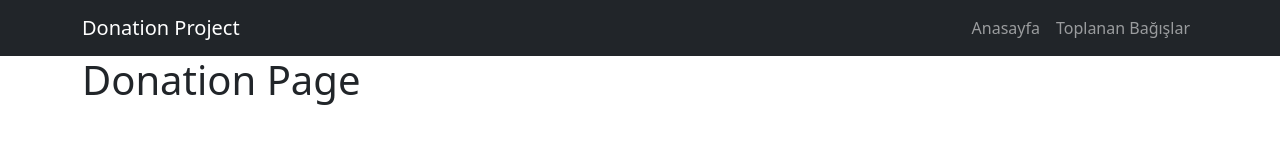
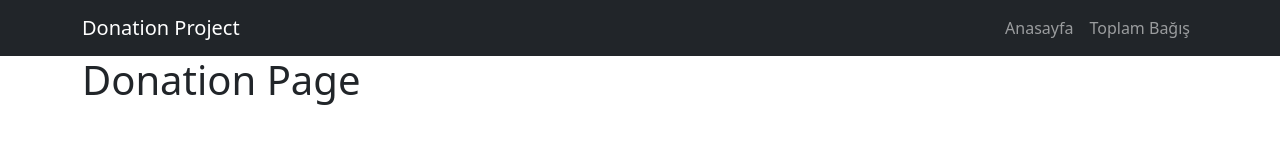
Before and after one commit to codeunlu/donation-project, a React (Create React App) app: page /donation/1 in a window 1280 px wide. Shown: the top 160 px of the page. Built offline with nearby package versions, Linux system fonts and the light colour scheme.

Commit message:
Menü sorunu giderilmiştir.

```diff
--- a/src/App.js
+++ b/src/App.js
@@ -1,16 +1,21 @@
-import Router from "./router";
 import "bootstrap/dist/css/bootstrap.min.css";
+import HomePage from "./pages/HomePage";
+import DonationPage from "./pages/DonationPage";
+import { Routes, Route, BrowserRouter } from "react-router-dom";
 import NavbarItem from "./components/Navbar";
 import { Container } from "react-bootstrap";
 
 function App() {
   return (
-    <div className="App">
+    <BrowserRouter>
       <NavbarItem />
       <Container>
-        <Router />
+        <Routes>
+          <Route path="/" element={<HomePage />} />
+          <Route path="/donation/:id" element={<DonationPage />} />
+        </Routes>
       </Container>
-    </div>
+    </BrowserRouter>
   );
 }
 
--- a/src/components/Navbar.js
+++ b/src/components/Navbar.js
@@ -1,17 +1,24 @@
 import React from "react";
 import { Navbar, Nav, Container } from "react-bootstrap";
+import { Link } from "react-router-dom";
 
 function NavbarItem() {
   return (
+    <>
         <Navbar bg="dark" variant="dark">
           <Container>
-        <Navbar.Brand href="#home">Donation Project</Navbar.Brand>
+            <Navbar.Brand as={Link} to="/">Donation Project</Navbar.Brand>
             <Nav className="justify-content-end">
-         <Nav.Link to="/">Anasayfa</Nav.Link>
-         <Nav.Link to="/">Toplanan Bağışlar</Nav.Link>
+              <Nav.Link as={Link} to="/">
+                Anasayfa
+              </Nav.Link>
+              <Nav.Link as={Link} to="/donations">
+                Toplam Bağış
+              </Nav.Link>
             </Nav>
           </Container>
         </Navbar>
+      </>
   );
 }
 
--- a/src/router/index.js
+++ b/src/router/index.js
@@ -1,18 +1,20 @@
-import { BrowserRouter, Route, Routes } from "react-router-dom";
+import { Route, Router, Routes } from "react-router-dom";
+import NavbarItem from "../components/Navbar";
 import HomePage from "../pages/HomePage";
 import ProfilePage from "../pages/ProfilePage";
 import DonationPage from "../pages/DonationPage";
 
-function Router() {
+function RouterItem() {
   return (
-    <BrowserRouter>
+    <Router>
+      <NavbarItem />
       <Routes>
         <Route path="/" element={<HomePage />} />
         <Route path="/profile/:id" element={<ProfilePage />} />
         <Route path="/donation/:id" element={<DonationPage />} />
       </Routes>
-    </BrowserRouter>
+    </Router>
   );
 }
 
-export default Router;
+export default RouterItem;
```
Lines whose indentation alone changed are shown as unchanged.
